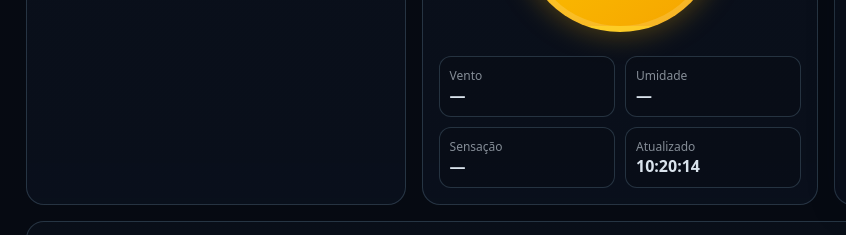
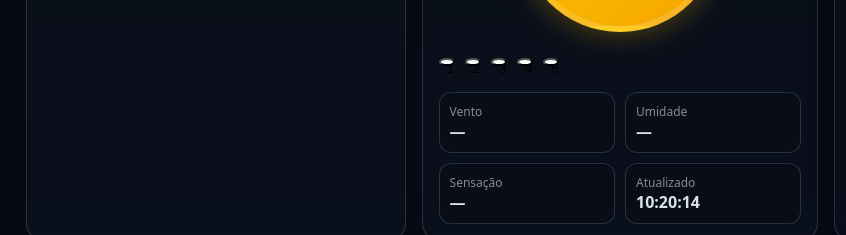
Before and after one commit to lbarbosadeveloper/radaroperacional, a website: page index.html in a window 1280 px wide. Shown: the part 449-684 px from the top of the page, 0-846 px from the left. Drawn offline with Linux system fonts and the light colour scheme; no server answers.

Commit message:
Update index.html

```diff
--- a/index.html
+++ b/index.html
@@ -99,6 +99,15 @@
         <div class="stageNumber" id="stageNumber">2</div>
       </div>
     </div>
+<!-- RÉGUA DOS ESTÁGIOS (1–5) -->
+<div class="stageDots" id="stageDots">
+  <button class="dot active" data-stage="1" aria-label="Estágio 1">1</button>
+  <button class="dot" data-stage="2" aria-label="Estágio 2">2</button>
+  <button class="dot" data-stage="3" aria-label="Estágio 3">3</button>
+  <button class="dot" data-stage="4" aria-label="Estágio 4">4</button>
+  <button class="dot" data-stage="5" aria-label="Estágio 5">5</button>
+</div>
+
 
     <div class="weatherGrid">
       <div class="wCard">
```
